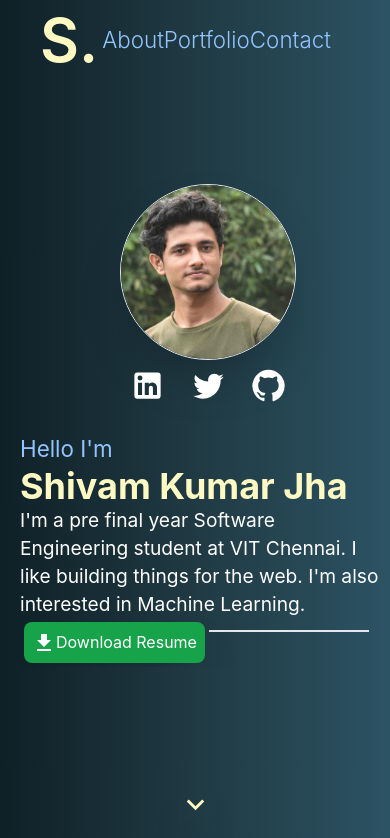
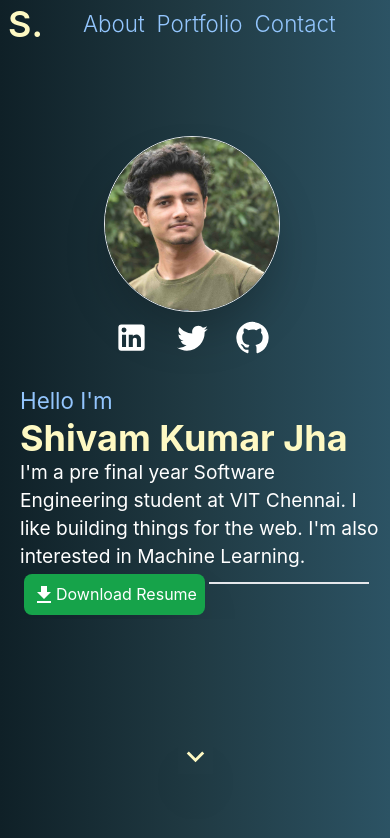
Before and after one commit to shivamkjha/portfolio_react, a React (Vite) app: page / in a window 390 px wide. Shown: the top 838 px of the page. Built offline with nearby package versions, Linux system fonts and the light colour scheme.

Commit message:
responsive

```diff
--- a/src/App.css
+++ b/src/App.css
@@ -10,4 +10,6 @@ body{
   height: 100%;
   color: white;
   background: linear-gradient(to right, #0f2027, #203a43, #2c5364);
+  margin: 0px;
+  padding: 0px;
 }
--- a/src/components/Intro.jsx
+++ b/src/components/Intro.jsx
@@ -7,7 +7,7 @@ import './intro.css';
 
 function Intro() {
   return (
-    <div className="flex w-screen h-1/2 mt-44 sm:mt-56 flex-wrap-reverse sm:flex-nowrap p-2 sm:p-0">
+    <div className="flex w-screen h-1/2 mt-32 sm:mt-56 flex-wrap-reverse sm:flex-nowrap p-2 sm:p-0">
       <div className="flex w-full sm:w-2/3 items-center justify-center sm:ml-20 ">
         <div className="overflow-hidden animate-slideInLeft w-full sm:w-2/3 ml-3 sm:ml-0">
           <p className="text-xl text-blue-300">
@@ -34,11 +34,11 @@ function Intro() {
       </div>
       <div className="w-1/2 animate-slideInRight">
         <img
-          className="rounded-full sm:w-96 sm:h-96 ml-28 sm:ml-10 border shadow-2xl w-44 h-44"
+          className="rounded-full sm:w-96 sm:h-96 ml-24 sm:ml-10 border shadow-2xl w-44 h-44"
           src="/assets/profile.jpg"
           alt=""
         />
-        <div className=" w-52 h-16 ml-24 sm:ml-32 mt-2 sm:mt-1 flex sm:items-center justify-evenly cursor-pointer">
+        <div className=" w-52 h-16 ml-20 sm:ml-32 mt-2 sm:mt-1 flex sm:items-center justify-evenly cursor-pointer">
           <LinkedInIcon
             fontSize="large"
             // color="primary"
--- a/src/components/Navbar.jsx
+++ b/src/components/Navbar.jsx
@@ -3,22 +3,22 @@ import React from "react";
 function Navbar() {
   return (
     <div
-      className="w-screen h-20 text-blue-300 flex p-9 items-center justify-between text-xl font-light mb-40 fixed top-0 z-10"
+      className="w-screen h-12 sm:h-20 text-blue-300 flex p-2 sm:p-9 items-center justify-between text-xl font-light mb-40 fixed top-0 z-10"
       style={{
         background: "linear-gradient(to right, #0f2027, #203a43, #2c5364)",
       }}
     >
-      <div className="text-6xl font-semibold m-1 sm:hidd text-yellow-100">
+      <div className="text-4xl sm:text-6xl font-semibold m-0 sm:hidd text-yellow-100">
         <a href="/">S.</a>
       </div>
       <div className="flex w-96 cursor-pointer justify-evenly sm:ml-0">
-        <div className=" hover:text-yellow-100 hover:scale-110 hover:underline hover:underline-offset-8 transition duration-200 ease-in-out relative">
+        <div className="ml-10 mr-3 hover:text-yellow-100 hover:scale-110 hover:underline hover:underline-offset-8 transition duration-200 ease-in-out relative">
           <a href="#about">About</a>
         </div>
-        <div className="hover:text-yellow-100 hover:scale-110 hover:underline hover:underline-offset-8 transition duration-200 ease-in-out">
+        <div className="mr-3 hover:text-yellow-100 hover:scale-110 hover:underline hover:underline-offset-8 transition duration-200 ease-in-out">
           <a href="#projects">Portfolio</a>
         </div>
-        <div className="hover:text-yellow-100 hover:scale-110 hover:underline hover:underline-offset-8 transition duration-200 ease-in-out">
+        <div className="mr-2 hover:text-yellow-100 hover:scale-110 hover:underline hover:underline-offset-8 transition duration-200 ease-in-out">
           <a href="mailto:shivamjhaaaa@gmail.com">Contact</a>
         </div>
       </div>
--- a/src/index.css
+++ b/src/index.css
@@ -3,10 +3,13 @@
 @tailwind utilities;
 
 :root {
+  width: 100%;
+  height: 100%;
   font-family: Inter, system-ui, Avenir, Helvetica, Arial, sans-serif;
   color: #242424;
   background: linear-gradient(to right, #0f2027, #203a43, #2c5364);
-
+  margin: 0;
+  padding: 0;
 }
 
 /* a {
```
